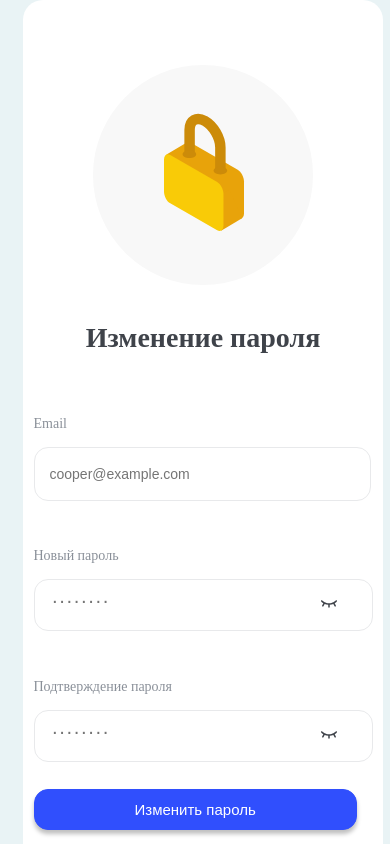
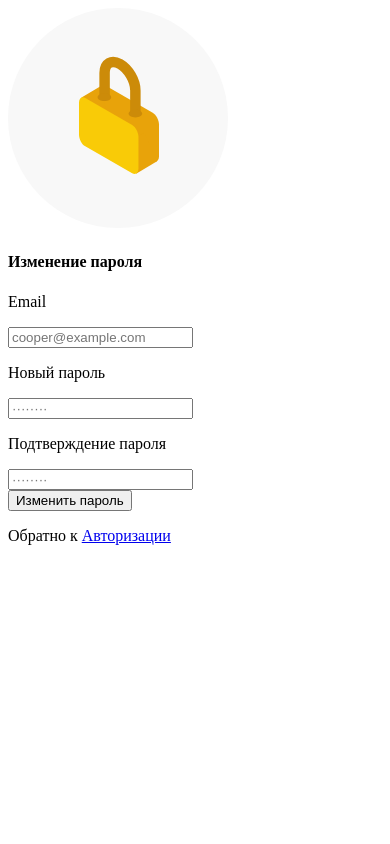
Before and after one commit to LieSeeker/control, a plain HTML site: page change.html in a window 390 px wide. Drawn offline with Linux system fonts and the light colour scheme.

Commit message:
Update change.css

```diff
--- a/css/change.css
+++ b/css/change.css
@@ -1,255 +1,9 @@
-html,
-body {
+label {
+    margin-top: 15px;
+    font-weight: 400;
+    font-size: 14px;
+    line-height: 1.285;
     font-family: 'Stem';
-    height: 100%;
-    width: 100%;
-    font-size: 100%;
-    font-size: 14px;
-    background-color: #E9F3F5;
-    overflow: hidden;
-    padding-top: 0;
-    margin-top: 0;
+    font-style: normal;
+    line-height: 1.285;
 }
-
-a {
-    text-decoration: none;
-    color: #304FFD;
-}
-
-a:hover {
-    color: #697ef8;
-}
-
-button:hover {
-    background-color: #697ef8;
-    cursor: pointer;
-}
-
-.wrapper {
-    min-height: 800px;
-    margin: 0 auto;
-}
-
-.container {
-    max-width: 100%;
-    padding: 0px 15px;
-}
-
-.main-change {
-    display: flex;
-    max-width: 600px;
-    flex-direction: column;
-    flex-wrap: nowrap;
-    align-items: center;
-    background: #FFFFFF;
-    border-radius: 20px;
-    margin: 0px 0px 0px 35%;
-}
-
-img {
-    display: flex;
-    justify-content: center;
-    align-content: center;
-    margin: 80px auto 37px auto;
-}
-
-.form-change {
-    display: flex;
-    flex-direction: column;
-    align-items: flex-start;
-    align-content: center;
-}
-
-h4 {
-    font-weight: 500;
-    font-size: 28px;
-    line-height: 36px;
-    color: #3F434A;
-    margin: 0px auto;
-    margin-bottom: 57px;
-}
-
-.email-change {
-    margin: 0px 0px 27px 0px;
-}
-
-
-p {
-    font-size: 14px;
-    line-height: 18px;
-    color: #8A9099;
-    font-weight: 400;
-}
-
-.input-email {
-    font-size: 14px;
-    line-height: 18px;
-    color: #3F434A;
-    border: 1px solid #E8E9EB;
-    border-radius: 14px;
-    width: 400px;
-    max-width: 100%;
-    padding: 10px 0px 10px 15px;
-    transition: .2s ease border;
-    height: 32px;
-}
-
-.pass-change {
-    display: flex;
-    flex-direction: row;
-    align-items: center;
-    margin: 0px 0px 27px 0px;
-}
-
-.input-pass {
-    border: 1px solid #E8E9EB;
-    border-radius: 14px;
-    padding: 0px 0px 10px 17px;
-    width: 400px;
-    max-width: 100%;
-    font-weight: 500;
-    font-size: 20px;
-    line-height: 18px;
-    letter-spacing: 0.03em;
-    color: #3F434A;
-    height: 40px;
-}
-
-.icon-pass {
-    background-image: url(../img/icon/icon-pass.svg);
-    background-repeat: no-repeat;
-    background-position: right;
-    display: flex;
-    width: 40px;
-    height: 18px;
-    color: #3F434A;
-    position: absolute;
-    margin: 0px 0px 0px 346px;
-}
-
-.pass-change-proof {
-    display: flex;
-    flex-direction: row;
-    align-items: center;
-    margin: 0px 0px 27px 0px;
-}
-
-.input-pass-proof {
-    border: 1px solid #E8E9EB;
-    border-radius: 14px;
-    padding: 0px 0px 10px 17px;
-    max-height: 40px;
-    width: 400px;
-    max-width: 100%;
-    font-weight: 500;
-    font-size: 20px;
-    line-height: 60px;
-    letter-spacing: 0.03em;
-    color: #3F434A;
-}
-
-.btn-change {
-    margin-bottom: 80px;
-}
-
-button {
-    background-color: #304FFD;
-    padding: 10px 138px 10px 138px;
-    max-width: 400px;
-    font-weight: 500;
-    font-size: 15px;
-    line-height: 19px;
-    color: #FFFFFF;
-    width: 100%;
-    border-radius: 14px;
-    border: 1px solid #304FFD;
-    box-shadow: 0 4px 4px rgba(0, 0, 0, 0.25);
-}
-
-.autoriz-change {
-    font-size: 14px;
-    line-height: 18px;
-    text-align: center;
-    color: #8A9099;
-    margin: 0px 0px 27px 0px;
-}
-
-@media (max-width: 1024px) {
-    .wrapper {
-        min-height: 900px;
-    }
-    .main-change {
-        max-width: 430px;
-        margin: 0px auto;
-    }
-    img {
-        margin: 65px 0px 35px 0px;
-    }
-    h4 {
-        margin-bottom: 45px;
-    }
-    .email-change {
-        margin-bottom: 32px;
-    }
-    .input-email {
-        width: 320px;
-    }
-    .btn-change {
-        margin-bottom: 67px;
-    }
-    .pass-change {
-        margin-bottom: 33px;
-    }
-    .input-pass {
-        width: 320px;
-    }
-    .btn-change button {
-        padding: 10px 100px 10px 100px;
-    }
-    .input-pass-proof {
-        width: 320px;
-    }
-    .icon-pass {
-        margin: 0px 0px 3px 265px;
-    }
-    .btn-change button {
-        padding: 10px 100px 10px 100px;
-    }
-}
-
-@media (max-width: 375px) {
-    .wrapper {
-        min-height: 800px;
-    }
-    .main-change {
-        max-width: 316px;
-    }
-    img {
-        margin: 44px 0px 37px 0px;
-        width: 180px;
-        height: 180px;
-    }
-    .btn-change button {
-        padding: 10px 65px 10px 65px;
-    }
-    .input-email {
-        width: 252px;
-    }
-    .pass-change {
-        height: 40px;
-    }
-    input.input-pass {
-        width: 252px;
-        height: 30px;
-    }
-    .pass-change-proof {
-        height: 40px;
-    }
-    .input-pass-proof {
-        width: 252px;
-        height: 30px;
-    }
-    .icon-pass {
-        margin: 0px 0px 0px 200px;
-    }
-}
```
